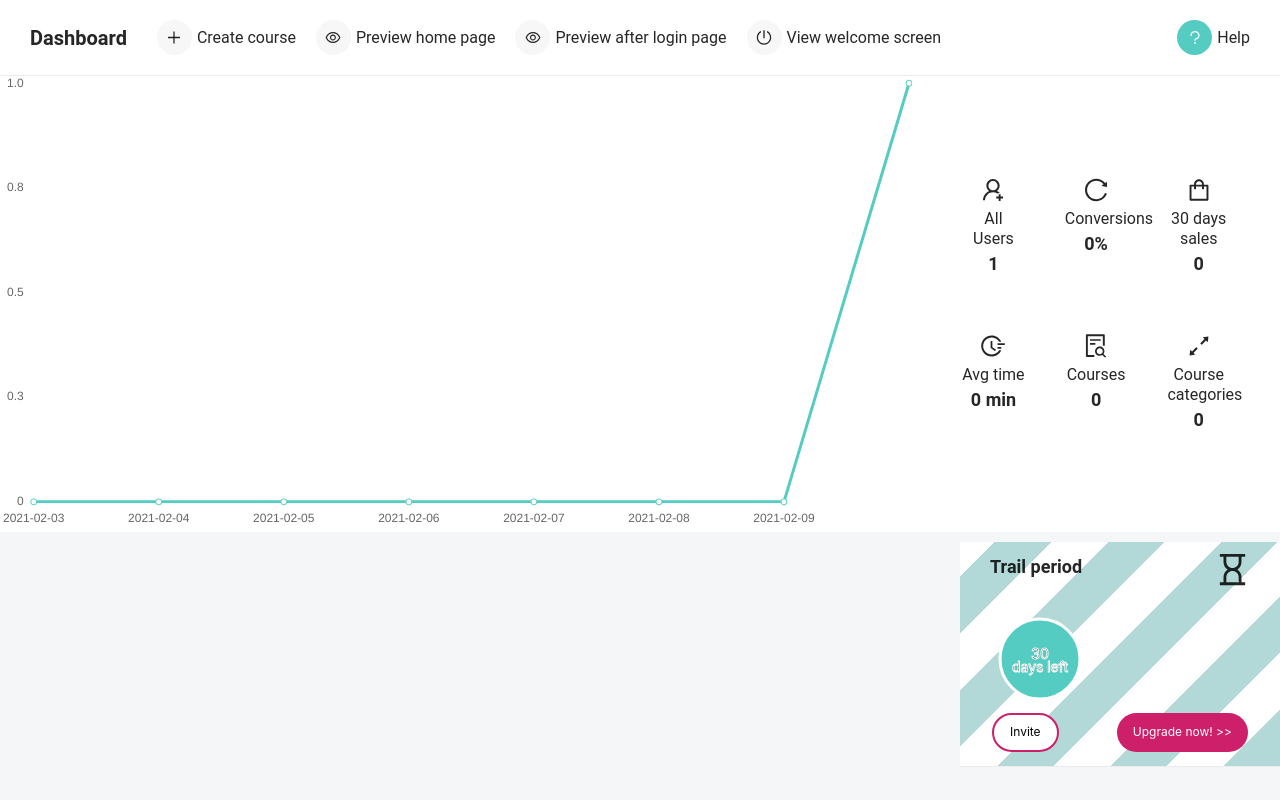
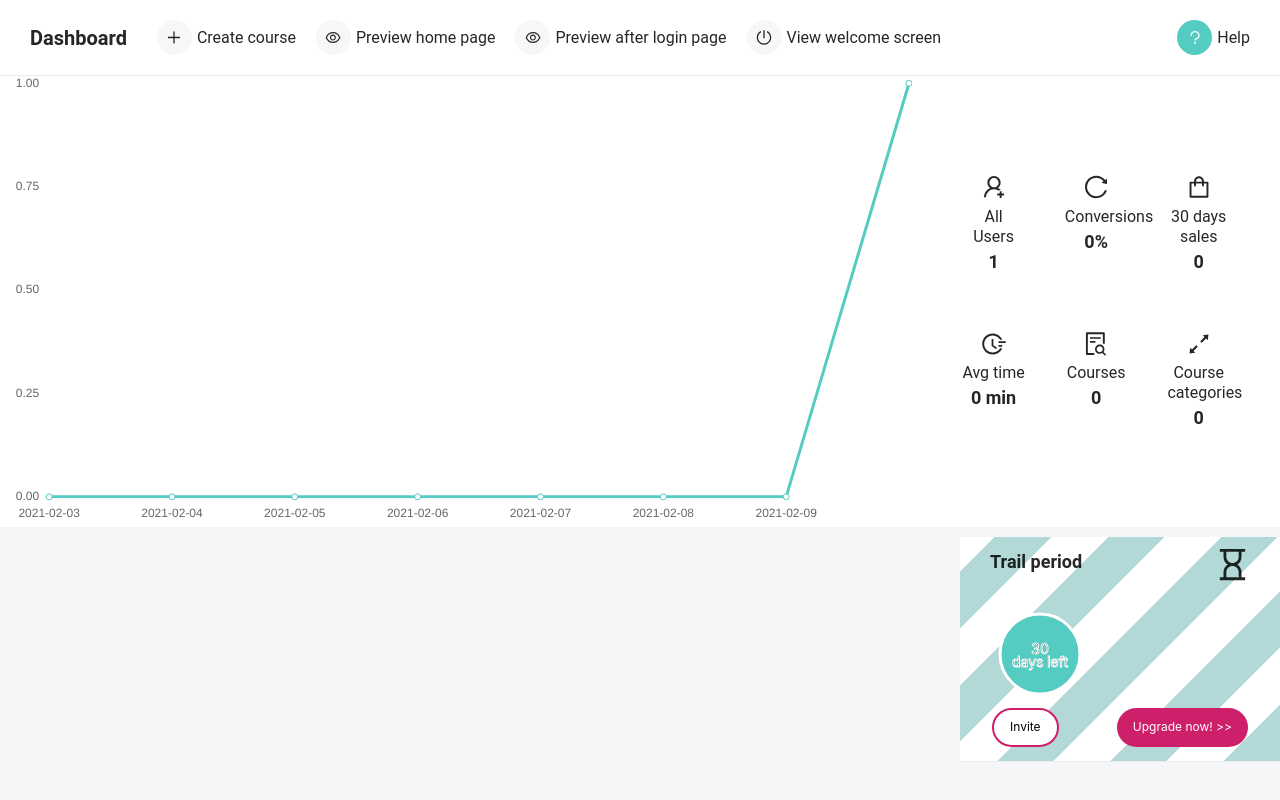
Before and after one commit to jaypratap619/Hubx_Assignment, a React (Create React App) app: page / in a window 1280 px wide. Built offline with nearby package versions, Linux system fonts and the light colour scheme.

Commit message:
Minor changes in Line Chart

```diff
--- a/src/Components/LineChart/index.js
+++ b/src/Components/LineChart/index.js
@@ -31,7 +31,8 @@ const options = {
       max: 1,
       min: 0,
       ticks: {
-        stepSize: 0.25
+        stepSize: 0.25,
+        callback: function(value) { return value.toFixed(2)}
       }
     }],
   },
--- a/src/Components/LineChart/style.js
+++ b/src/Components/LineChart/style.js
@@ -4,5 +4,6 @@ export const Wrapper = styled.div`
   width: 75%;
   background-color: #fff;
   margin-left : 0;
+  padding-left: 10px;
   float: left;
 `;
```
